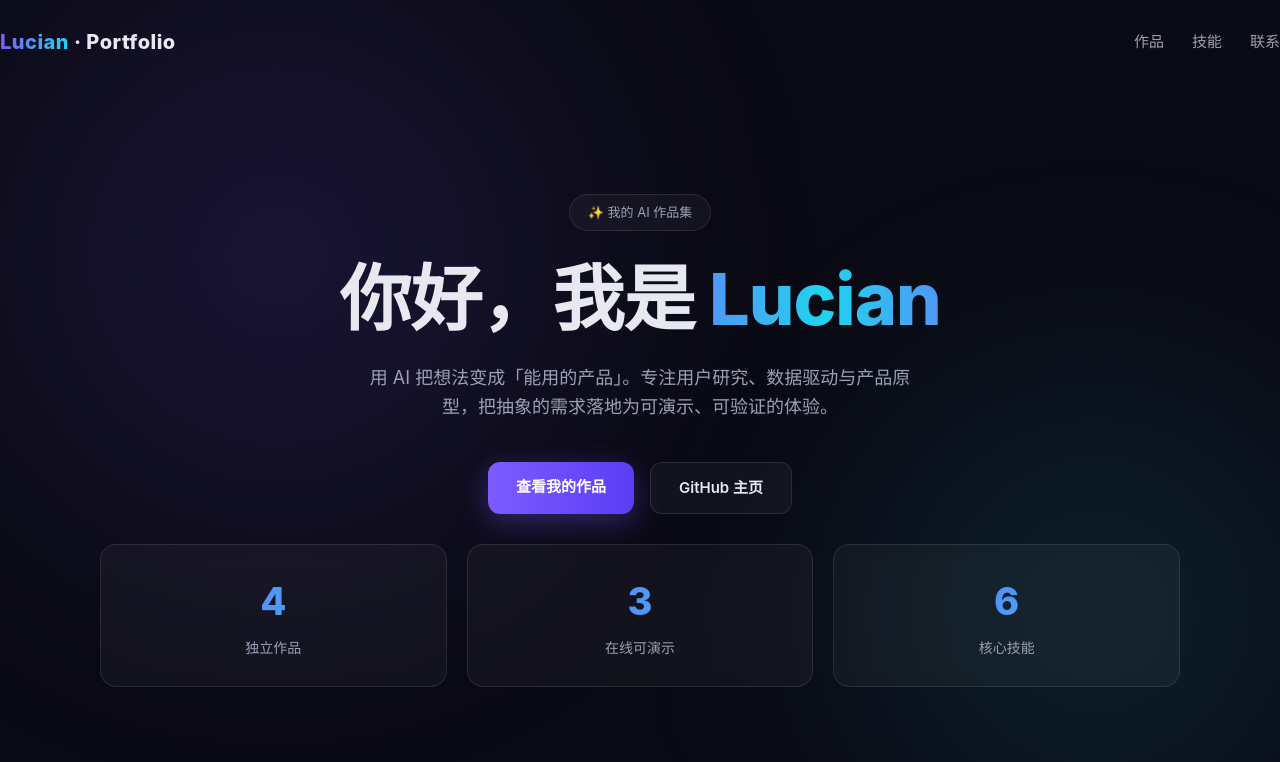
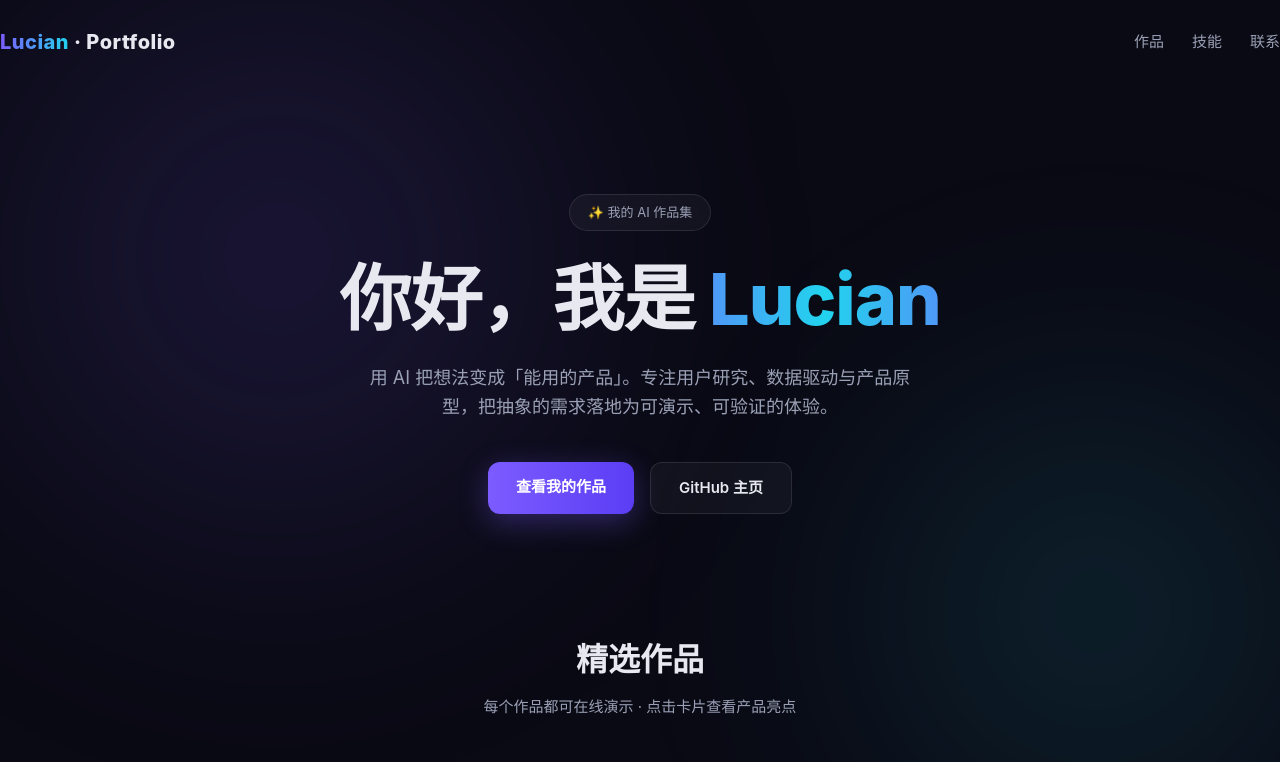
Before and after one commit to esbtejhrfnjyeey432-dev/esbtejhrfnjyeey432-dev.github.io, a plain HTML site: page index.html in a window 1280 px wide. Shown: the top 762 px of the page. Drawn offline with Linux system fonts and the light colour scheme.

Commit message:
调整: 去掉数字统计框 + 更新邮箱

```diff
--- a/index.html
+++ b/index.html
@@ -123,12 +123,6 @@
     <a class="btn btn-primary" href="#projects">查看我的作品</a>
     <a class="btn btn-ghost" href="https://github.com/esbtejhrfnjyeey432-dev" target="_blank">GitHub 主页</a>
   </div>
-
-  <div class="stats">
-    <div class="stat"><div class="num" data-count="4">0</div><div class="lbl">独立作品</div></div>
-    <div class="stat"><div class="num" data-count="3">0</div><div class="lbl">在线可演示</div></div>
-    <div class="stat"><div class="num" data-count="6">0</div><div class="lbl">核心技能</div></div>
-  </div>
 </header>
 
 <main class="wrap">
@@ -222,7 +216,7 @@
     </div>
     <div class="cta reveal">
       <a class="btn btn-primary" href="https://github.com/esbtejhrfnjyeey432-dev" target="_blank">GitHub ↗</a>
-      <a class="btn btn-ghost" href="mailto:you@example.com">Email 联系</a>
+      <a class="btn btn-ghost" href="mailto:320551686@qq.com">Email 联系</a>
     </div>
   </section>
 </main>
```
